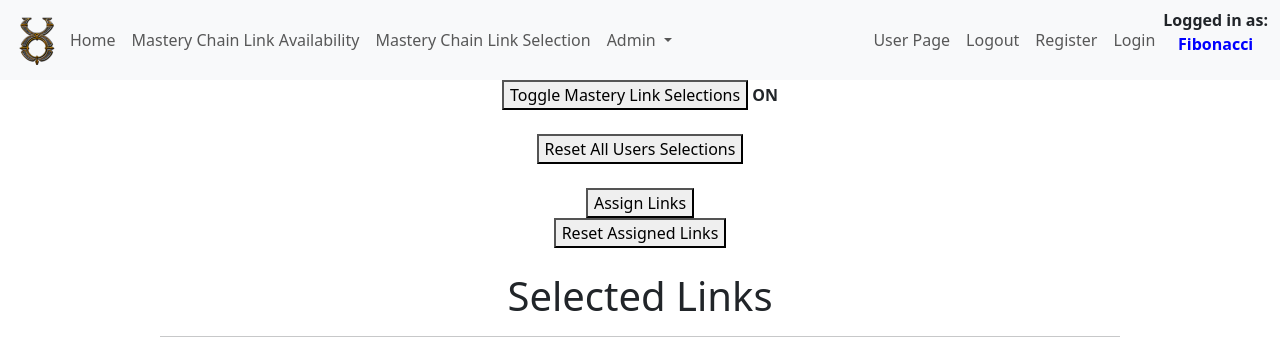
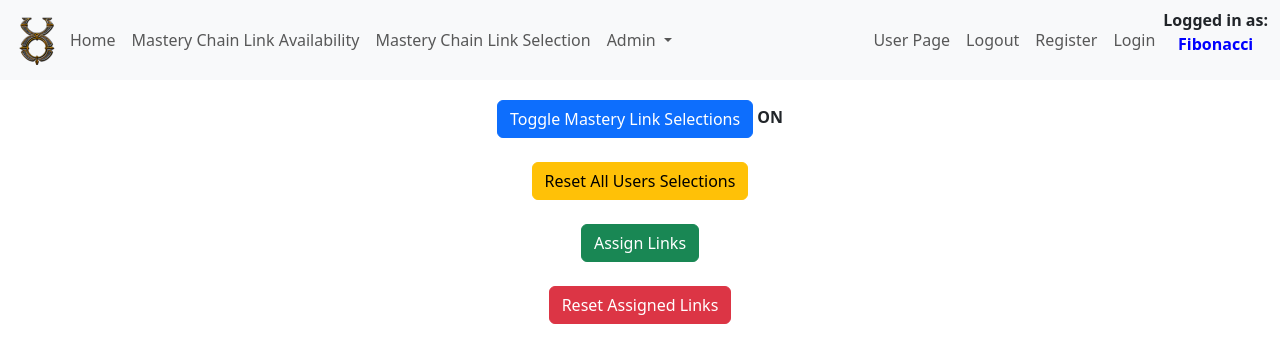
Before and after one commit to lankeethebeast/NewGuildApp, a Flask app: page /a_selections in a window 1280 px wide. Shown: the top 345 px of the page. Run offline with Flask 3, Linux system fonts and the light colour scheme; a user stored in the database is signed in; data comes from the database, SQL or seed files in the repository; both versions use the stored data as it was after the commit.

Commit message:
ui updates

```diff
--- a/static/style.css
+++ b/static/style.css
@@ -16,6 +16,9 @@
 
 .right-align {
     float: right;
+}
+.spacer {
+    height: 100px;
 }
 
 .homepage {
@@ -57,6 +60,10 @@
     text-align: center;
 }
 
+.mclinks_head {
+    position: sticky;
+    top: 79px;
+}
 
 
 .user_table {
--- a/templates/a_history.html
+++ b/templates/a_history.html
@@ -3,7 +3,7 @@
 {% block title %}Admin - MC Links{% endblock %}
 
 {% block nav %}
-<nav class="navbar navbar-expand-lg bg-body-tertiary">
+<nav class="navbar navbar-expand-lg bg-body-tertiary fixed-top">
   <div class="container-fluid">
     <img src="{{ url_for('static', filename='images/uo.png') }}" alt="UO Icon" class="small-image">
     <button class="navbar-toggler" type="button" data-bs-toggle="collapse" data-bs-target="#navbarSupportedContent" aria-controls="navbarSupportedContent" aria-expanded="false" aria-label="Toggle navigation">
@@ -82,6 +82,7 @@
 {% endblock %}
 
 {% block content %}
+<div class="spacer"></div>
 <div class="a_mclinks_table">
     <h1>Delivered Links</h1>
     <hr>
--- a/templates/a_mclinks.html
+++ b/templates/a_mclinks.html
@@ -3,7 +3,7 @@
 {% block title %}Admin - MC Links{% endblock %}
 
 {% block nav %}
-<nav class="navbar navbar-expand-lg bg-body-tertiary">
+<nav class="navbar navbar-expand-lg bg-body-tertiary fixed-top">
   <div class="container-fluid">
     <img src="{{ url_for('static', filename='images/uo.png') }}" alt="UO Icon" class="small-image">
     <button class="navbar-toggler" type="button" data-bs-toggle="collapse" data-bs-target="#navbarSupportedContent" aria-controls="navbarSupportedContent" aria-expanded="false" aria-label="Toggle navigation">
@@ -82,6 +82,7 @@
 {% endblock %}
 
 {% block content %}
+<div class="spacer"></div>
 <div class="a_users_table">
     <h1>Add New Mastery Chain Link</h1>
         <table class="table">
--- a/templates/a_selections.html
+++ b/templates/a_selections.html
@@ -3,7 +3,7 @@
 {% block title %}Admin - MC Links{% endblock %}
 
 {% block nav %}
-<nav class="navbar navbar-expand-lg bg-body-tertiary">
+<nav class="navbar navbar-expand-lg bg-body-tertiary fixed-top">
   <div class="container-fluid">
     <img src="{{ url_for('static', filename='images/uo.png') }}" alt="UO Icon" class="small-image">
     <button class="navbar-toggler" type="button" data-bs-toggle="collapse" data-bs-target="#navbarSupportedContent" aria-controls="navbarSupportedContent" aria-expanded="false" aria-label="Toggle navigation">
@@ -82,27 +82,30 @@
 {% endblock %}
 
 {% block content %}
+<div class="spacer"></div>
 <div class="a_mclinks_table">
     <form action="/global_selection_toggle" method="post">
-        <button type="submit" onclick="return confirm('Are you sure?')">Toggle Mastery Link Selections</button>
+        <button type="submit" class="btn btn-primary" onclick="return confirm('Are you sure?')">Toggle Mastery Link Selections</button>
         <b>{{ s_toggle }}</b>
     </form>
 </div>
 <br>
 <div class="a_mclinks_table">
     <form action="/reset_all_selections" method="post">
-        <button type="submit" onclick="return confirm('Are you sure?')">Reset All Users Selections</button>
+        <button type="submit" class="btn btn-warning" onclick="return confirm('Are you sure?')">Reset All Users Selections</button>
     </form>
 </div>
 <br>
 <div class="a_mclinks_table">
     <form action="/assign_links" method="get">
-        <button type="submit" onclick="return confirm('Are you sure?')">Assign Links</button>
+        <button type="submit" class="btn btn-success" onclick="return confirm('Are you sure?')">Assign Links</button>
     </form>
 </div>
+</div>
+<br>
 <div class="a_mclinks_table">
     <form action="/reset_delivery" method="get">
-        <button type="submit" onclick="return confirm('Are you sure?')">Reset Assigned Links</button>
+        <button type="submit" class="btn btn-danger" onclick="return confirm('Are you sure?')">Reset Assigned Links</button>
     </form>
 </div>
 <br>
--- a/templates/a_users.html
+++ b/templates/a_users.html
@@ -3,7 +3,7 @@
 {% block title %}Admin - MC Links{% endblock %}
 
 {% block nav %}
-<nav class="navbar navbar-expand-lg bg-body-tertiary">
+<nav class="navbar navbar-expand-lg bg-body-tertiary fixed-top">
   <div class="container-fluid">
     <img src="{{ url_for('static', filename='images/uo.png') }}" alt="UO Icon" class="small-image">
     <button class="navbar-toggler" type="button" data-bs-toggle="collapse" data-bs-target="#navbarSupportedContent" aria-controls="navbarSupportedContent" aria-expanded="false" aria-label="Toggle navigation">
@@ -82,6 +82,7 @@
 {% endblock %}
 
 {% block content %}
+<div class="spacer"></div>
 <div class="a_users_table">
     <h1>Add New User</h1>
         <table class="table">
--- a/templates/login.html
+++ b/templates/login.html
@@ -3,7 +3,7 @@
 {% block title %}Login{% endblock %}
 
 {% block nav %}
-<nav class="navbar navbar-expand-lg bg-body-tertiary">
+<nav class="navbar navbar-expand-lg bg-body-tertiary fixed-top">
   <div class="container-fluid">
     <img src="{{ url_for('static', filename='images/uo.png') }}" alt="UO Icon" class="small-image">
     <button class="navbar-toggler" type="button" data-bs-toggle="collapse" data-bs-target="#navbarSupportedContent" aria-controls="navbarSupportedContent" aria-expanded="false" aria-label="Toggle navigation">
--- a/templates/mclinks_delivery.html
+++ b/templates/mclinks_delivery.html
@@ -3,7 +3,7 @@
 {% block title %}Admin - MC Links{% endblock %}
 
 {% block nav %}
-<nav class="navbar navbar-expand-lg bg-body-tertiary">
+<nav class="navbar navbar-expand-lg bg-body-tertiary fixed-top">
   <div class="container-fluid">
     <img src="{{ url_for('static', filename='images/uo.png') }}" alt="UO Icon" class="small-image">
     <button class="navbar-toggler" type="button" data-bs-toggle="collapse" data-bs-target="#navbarSupportedContent" aria-controls="navbarSupportedContent" aria-expanded="false" aria-label="Toggle navigation">
@@ -82,6 +82,7 @@
 {% endblock %}
 
 {% block content %}
+<div class="spacer"></div>
 <div class="a_mclinks_table">
     <h1>Links to Deliver</h1>
     <hr>
--- a/templates/register.html
+++ b/templates/register.html
@@ -3,7 +3,7 @@
 {% block title %}Register{% endblock %}
 
 {% block nav %}
-<nav class="navbar navbar-expand-lg bg-body-tertiary">
+<nav class="navbar navbar-expand-lg bg-body-tertiary fixed-top">
   <div class="container-fluid">
     <img src="{{ url_for('static', filename='images/uo.png') }}" alt="UO Icon" class="small-image">
     <button class="navbar-toggler" type="button" data-bs-toggle="collapse" data-bs-target="#navbarSupportedContent" aria-controls="navbarSupportedContent" aria-expanded="false" aria-label="Toggle navigation">
--- a/templates/selections.html
+++ b/templates/selections.html
@@ -3,7 +3,7 @@
 {% block title %}Admin - MC Links{% endblock %}
 
 {% block nav %}
-<nav class="navbar navbar-expand-lg bg-body-tertiary">
+<nav class="navbar navbar-expand-lg bg-body-tertiary fixed-top">
   <div class="container-fluid">
     <img src="{{ url_for('static', filename='images/uo.png') }}" alt="UO Icon" class="small-image">
     <button class="navbar-toggler" type="button" data-bs-toggle="collapse" data-bs-target="#navbarSupportedContent" aria-controls="navbarSupportedContent" aria-expanded="false" aria-label="Toggle navigation">
@@ -82,6 +82,7 @@
 {% endblock %}
 
 {% block content %}
+<div class="spacer"></div>
 {% if g.selection_toggle == 0 %}
 <br>
 <h1 class="mclinks_selection">MASTERY LINK SELECTIONS ARE CLOSED</h1>
--- a/templates/user.html
+++ b/templates/user.html
@@ -3,7 +3,7 @@
 {% block title %}Main Page{% endblock %}
 
 {% block nav %}
-<nav class="navbar navbar-expand-lg bg-body-tertiary">
+<nav class="navbar navbar-expand-lg bg-body-tertiary fixed-top">
   <div class="container-fluid">
     <img src="{{ url_for('static', filename='images/uo.png') }}" alt="UO Icon" class="small-image">
     <button class="navbar-toggler" type="button" data-bs-toggle="collapse" data-bs-target="#navbarSupportedContent" aria-controls="navbarSupportedContent" aria-expanded="false" aria-label="Toggle navigation">
@@ -83,6 +83,7 @@
 {% endblock %}
 
 {% block content %}
+<div class="spacer"></div>
 <div class="user_table">
     <h1>Hello, {{ user_data['display_name'] }}</h1>
     <table class="table">
```
Also changed, not shown: templates/ma.html (+10 -2 lines), templates/mclinks.html (+4 -3 lines), uonew.db.
